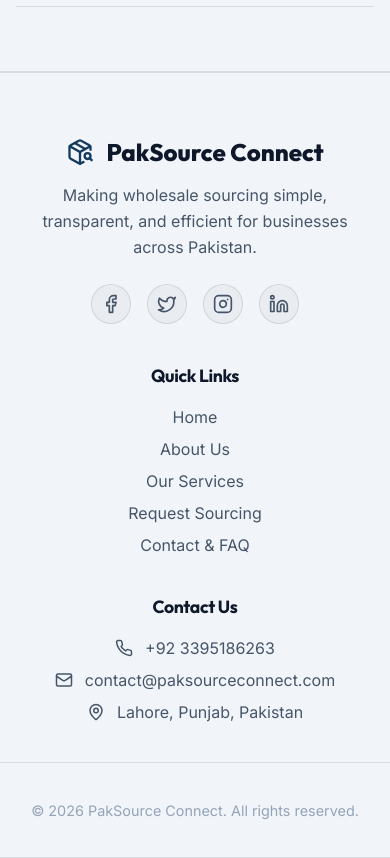
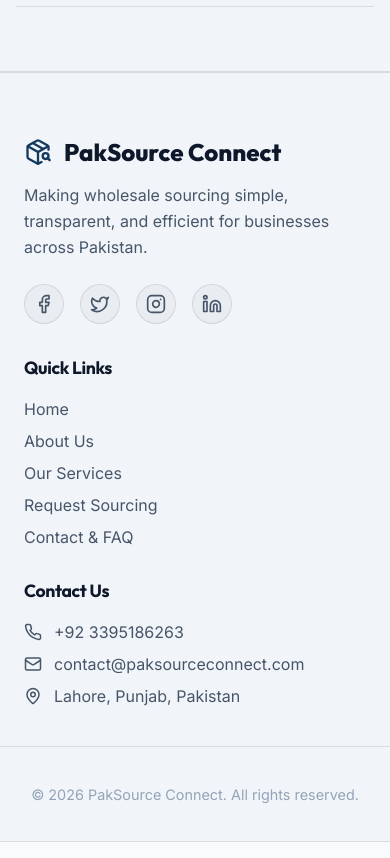
Before and after one commit to abdulrafay7777/Sourcing_Platform, a React (Vite) app in the folder frontend/: page /more in a window 390 px wide. Shown: the part 2460-3318 px from the top of the page. Built offline with nearby package versions, Linux system fonts and the light colour scheme; no server answers.

Commit message:
update responsiveness on mobile

```diff
--- a/frontend/src/components/Footer.css
+++ b/frontend/src/components/Footer.css
@@ -6,9 +6,9 @@
 .footer-grid {
   display: grid;
   grid-template-columns: 1fr;
-  gap: 2.5rem;
+  gap: 2rem;
   padding: 0 1.5rem 2.5rem;
-  text-align: center;
+  text-align: left;
 }
 
 @media (min-width: 768px) {
@@ -16,14 +16,12 @@
     grid-template-columns: 2fr 1fr 1fr;
     gap: 3rem;
     padding: 0 2rem 3rem;
-    text-align: left;
   }
 }
 
 .footer-logo {
   display: flex;
   align-items: center;
-  justify-content: center;
   gap: 0.75rem;
   font-size: 1.5rem;
   font-weight: 800;
@@ -32,23 +30,10 @@
   margin-bottom: 1rem;
 }
 
-@media (min-width: 768px) {
-  .footer-logo {
-    justify-content: flex-start;
-  }
-}
-
 .footer-text {
   color: var(--color-text-muted);
   line-height: 1.6;
   max-width: 400px;
-  margin: 0 auto;
-}
-
-@media (min-width: 768px) {
-  .footer-text {
-    margin: 0;
-  }
 }
 
 .footer-heading {
@@ -61,15 +46,8 @@
 .footer-socials {
   display: flex;
   align-items: center;
-  justify-content: center;
   gap: 1rem;
   margin-top: 1.5rem;
-}
-
-@media (min-width: 768px) {
-  .footer-socials {
-    justify-content: flex-start;
-  }
 }
 
 .footer-socials a {
@@ -115,15 +93,8 @@
 .footer-contact li {
   display: flex;
   align-items: center;
-  justify-content: center;
   gap: 0.75rem;
   color: var(--color-text-muted);
-}
-
-@media (min-width: 768px) {
-  .footer-contact li {
-    justify-content: flex-start;
-  }
 }
 
 .footer-bottom {
```
